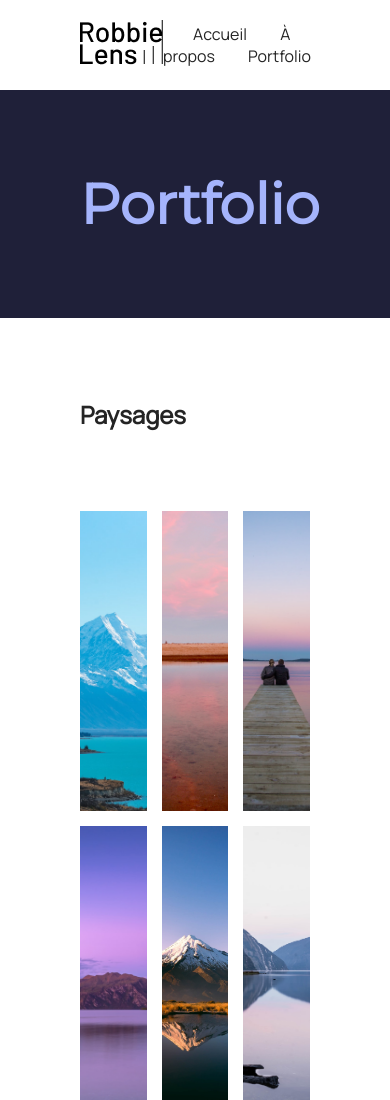
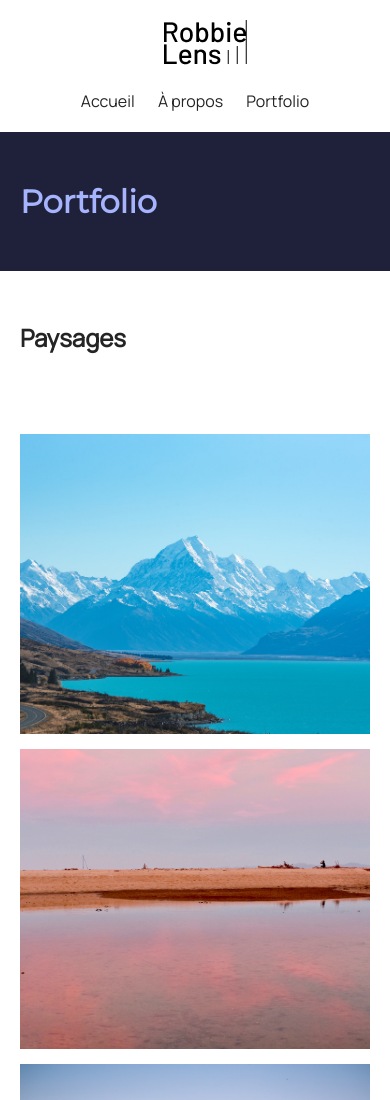
Before and after one commit to ObedInfor/Dossier_Site, a plain HTML site: page portfolio.html in a window 390 px wide. Shown: the top 1100 px of the page. Drawn offline with Linux system fonts and the light colour scheme.

Commit message:
Amelioration 1.2

```diff
--- a/style/portfolio.css
+++ b/style/portfolio.css
@@ -50,3 +50,14 @@
 .lien-conteneur-photo:hover .photo-hover {
   display: flex;
 }
+
+@media screen and (max-width: 996px) {
+  .grid-paysages {
+    grid-template-columns: 1fr;
+    gap: 15px;
+  }
+  .grid-portraits {
+    grid-template-columns: 1fr;
+    gap: 15px;
+  }
+}
--- a/style/style.css
+++ b/style/style.css
@@ -82,3 +82,25 @@ nav {
 nav a {
   margin-left: 30px;
 }
+
+@media  screen and (max-width: 996px) {
+  h1{
+    font-size: 2em;
+  }
+
+  header nav {
+    flex-direction: column;
+    align-items: center;
+    justify-content: center;
+  }
+  header nav img {
+    margin-bottom: 20px;
+  }
+  section {
+    padding: 50px 20px 50px 20px;
+  }
+  nav a {
+    margin-left: 10px;
+    margin-right: 10px;
+  }
+}
```
